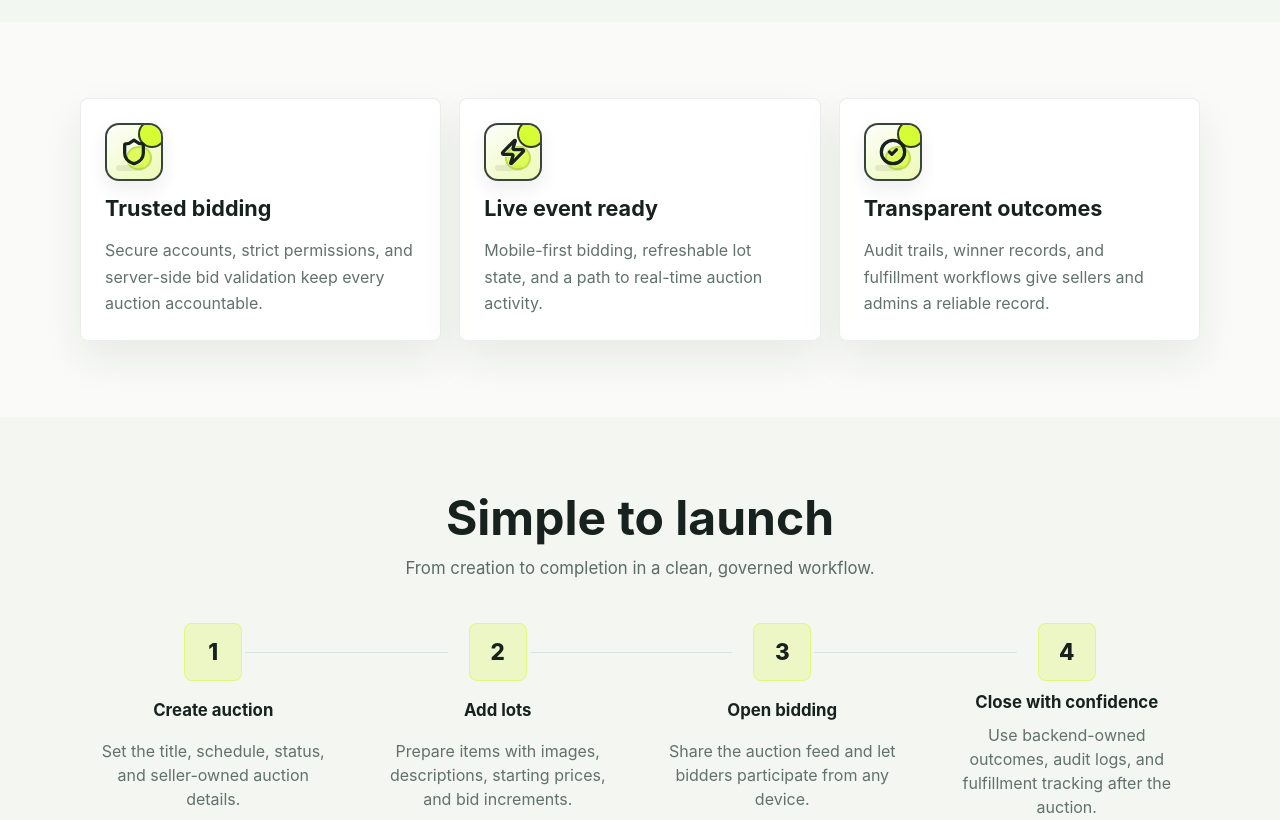
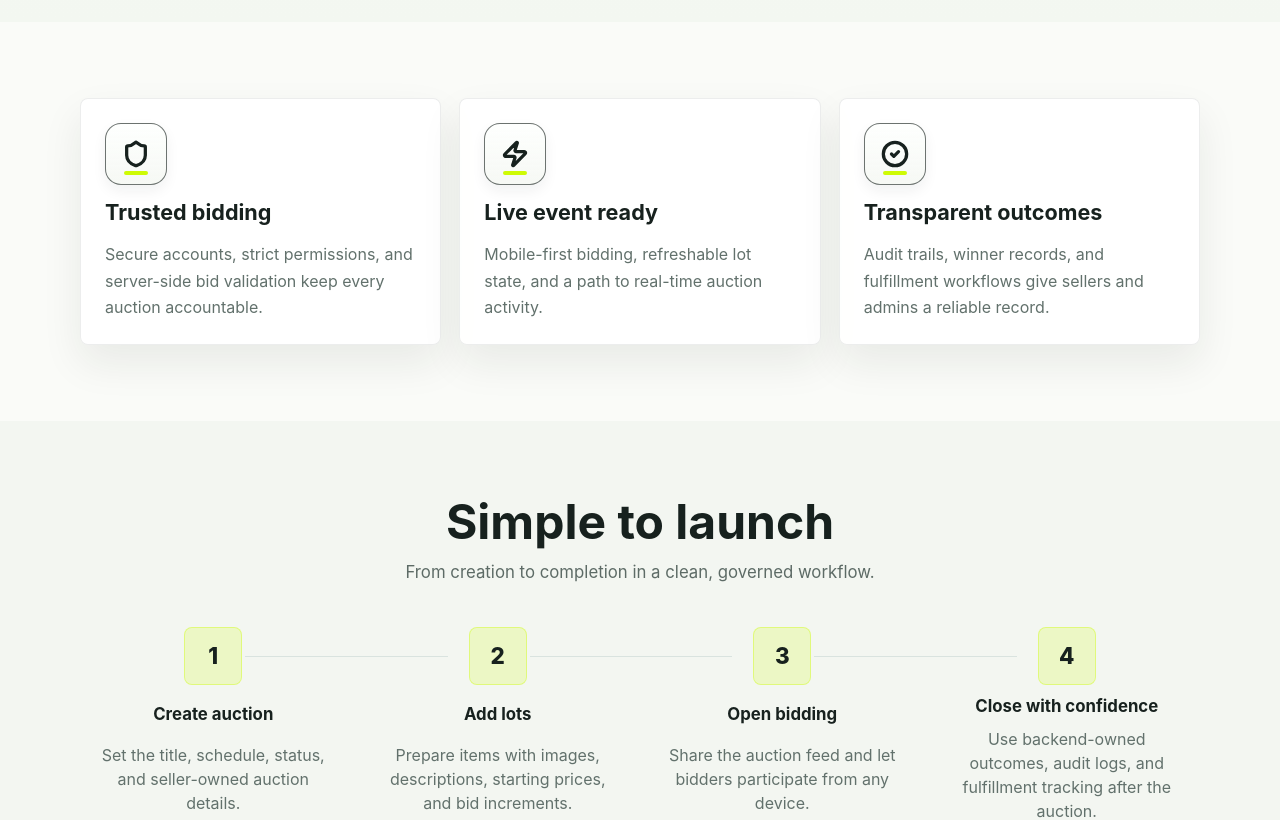
Before and after one commit to JJackson3111/bidals, a Next.js app in the folder frontend/: page / in a window 1280 px wide. Shown: the part 1200-2020 px from the top of the page. Built offline with nearby package versions, Linux system fonts and the light colour scheme; no server answers; a web font is replaced by a local one.

Commit message:
Refine BIDALS feature icons

```diff
--- a/frontend/src/app/globals.css
+++ b/frontend/src/app/globals.css
@@ -811,8 +811,9 @@ p {
 }
 
 .landing-feature-card:hover .feature-icon-box {
-  box-shadow: 0 12px 26px rgba(23, 33, 30, 0.12), 0 0 0 1px rgba(206, 251, 4, 0.22);
-  transform: translateY(-2px) scale(1.015);
+  border-color: rgba(23, 33, 30, 0.72);
+  box-shadow: 0 8px 18px rgba(23, 33, 30, 0.08);
+  transform: translateY(-1px);
 }
 
 .landing-feature-card p {
@@ -838,63 +839,39 @@ p {
 
 .feature-icon-box {
   background:
-    linear-gradient(145deg, rgba(255, 255, 255, 0.74), rgba(206, 251, 4, 0.26)),
-    #f7faf2;
-  border: 2px solid rgba(23, 33, 30, 0.84);
-  border-radius: 14px;
-  box-shadow: 0 8px 18px rgba(23, 33, 30, 0.08);
+    linear-gradient(180deg, rgba(255, 255, 255, 0.92), rgba(246, 249, 244, 0.88)),
+    #f7faf4;
+  border: 1.5px solid rgba(23, 33, 30, 0.62);
+  border-radius: 16px;
+  box-shadow: 0 6px 14px rgba(23, 33, 30, 0.06);
   color: var(--ink);
-  height: 58px;
+  height: 62px;
   overflow: hidden;
   position: relative;
   transition:
+    border-color 180ms ease,
     box-shadow 180ms ease,
     transform 180ms ease;
-  width: 58px;
+  width: 62px;
 }
 
 .feature-icon-box::before {
-  background: rgba(206, 251, 4, 0.78);
-  border: 2px solid rgba(23, 33, 30, 0.88);
+  background: var(--brand-green);
   border-radius: 999px;
+  bottom: 9px;
   content: "";
-  height: 24px;
+  height: 4px;
+  left: 50%;
   position: absolute;
-  right: -5px;
-  top: -5px;
+  transform: translateX(-50%);
   width: 24px;
 }
 
-.feature-icon-box::after {
-  background: rgba(23, 33, 30, 0.08);
-  border-radius: 999px;
-  bottom: 8px;
-  content: "";
-  height: 6px;
-  left: 9px;
-  position: absolute;
-  width: 28px;
-}
-
 .feature-icon-box svg {
-  filter: drop-shadow(0 1px 0 rgba(255, 255, 255, 0.5));
   position: relative;
   stroke-linecap: round;
   stroke-linejoin: round;
   z-index: 2;
-}
-
-.feature-icon-accent {
-  background: rgba(206, 251, 4, 0.58);
-  border: 2px solid rgba(23, 33, 30, 0.14);
-  border-radius: 12px;
-  bottom: 9px;
-  height: 24px;
-  position: absolute;
-  right: 9px;
-  transform: rotate(-8deg);
-  width: 26px;
-  z-index: 1;
 }
 
 .landing-icon-box.compact {
--- a/frontend/src/app/page.tsx
+++ b/frontend/src/app/page.tsx
@@ -273,7 +273,6 @@ export default function LandingPage() {
               return (
                 <article className="landing-feature-card" key={feature.title}>
                   <div className="landing-icon-box feature-icon-box">
-                    <span className="feature-icon-accent" aria-hidden="true" />
                     <Icon size={28} strokeWidth={2.8} aria-hidden="true" />
                   </div>
                   <h2>{feature.title}</h2>
```
